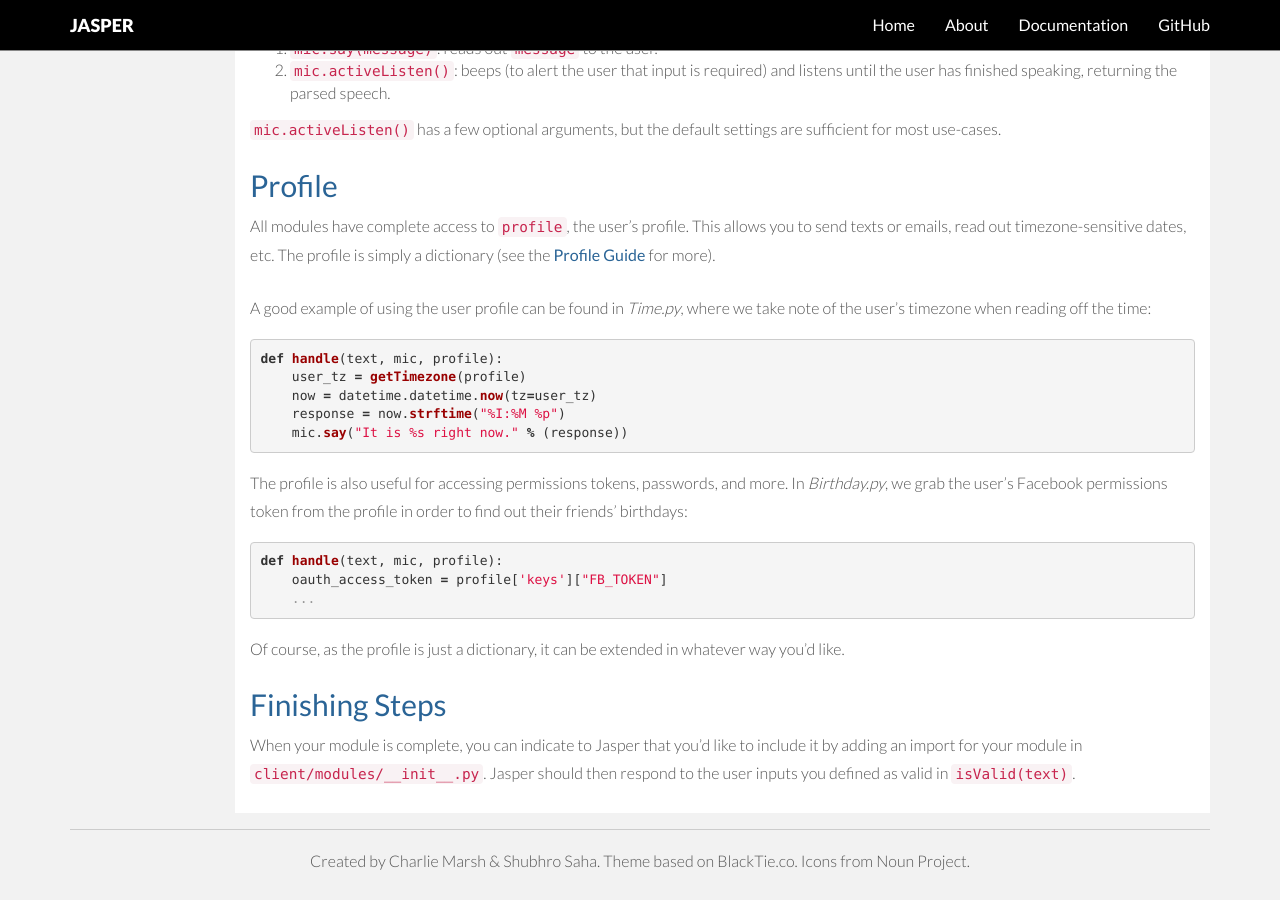
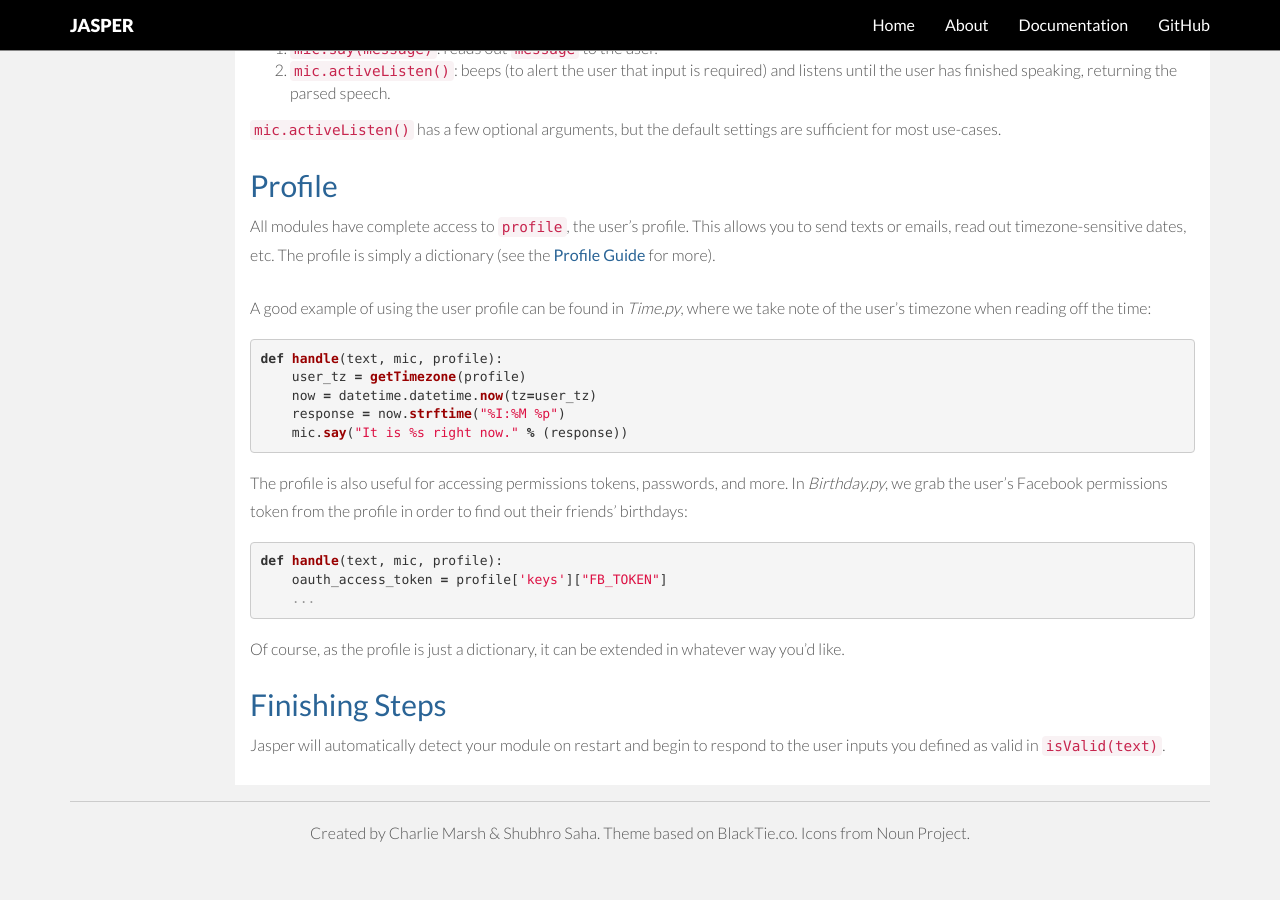
Before and after one commit to jasperproject/jasperproject.github.io, a Jekyll site: the page built from documentation/api/standard/index.md, in a window 1280 px wide and 900 px high, scrolled down 2499 px. Built offline with Jekyll 4.4.1, drawn with Linux system fonts in a browser that asks for light colours; nearby versions of some CDN libraries; after the commit the page ends 3371 px from its top, so only the background shows below that.

Commit message:
changed finishing steps in authored module

```diff
--- a/documentation/api/standard/index.md
+++ b/documentation/api/standard/index.md
@@ -122,4 +122,4 @@ Of course, as the profile is just a dictionary, it can be extended in whatever w
 
 <h2 class="linked" id='finishing-steps'><a href="#finishing-steps" title="Permalink to this headline">Finishing Steps</a></h2>
 
-When your module is complete, you can indicate to Jasper that you'd like to include it by adding an import for your module in `client/modules/__init__.py`. Jasper should then respond to the user inputs you defined as valid in `isValid(text)`.
+Jasper will automatically detect your module on restart and begin to respond to the user inputs you defined as valid in `isValid(text)`.
```
